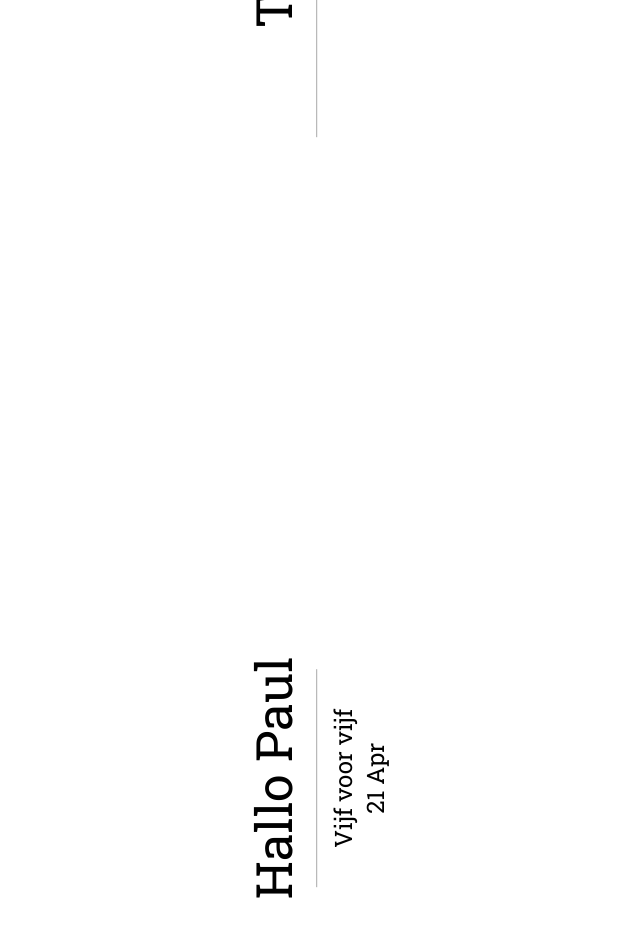
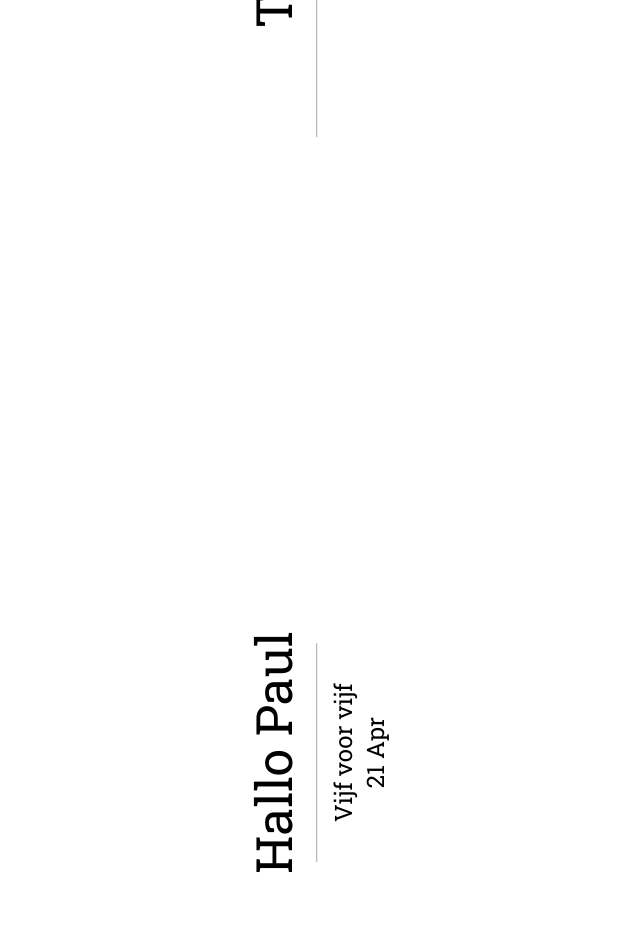
Before and after one commit to pfrolke/personal-dash, a plain HTML site: page index.html in a window 1280 px wide. Shown: the top 952 px of the page, without its empty margins (153-793 px from the left). Drawn offline with Linux system fonts and the light colour scheme; no server answers.

Commit message:
shift header bit

```diff
--- a/style.css
+++ b/style.css
@@ -51,7 +51,7 @@ body {
 .header {
   position: absolute;
   top: 10px;
-  left: 22vw;
+  left: 24vw;
   text-align: center;
 }
 
```
